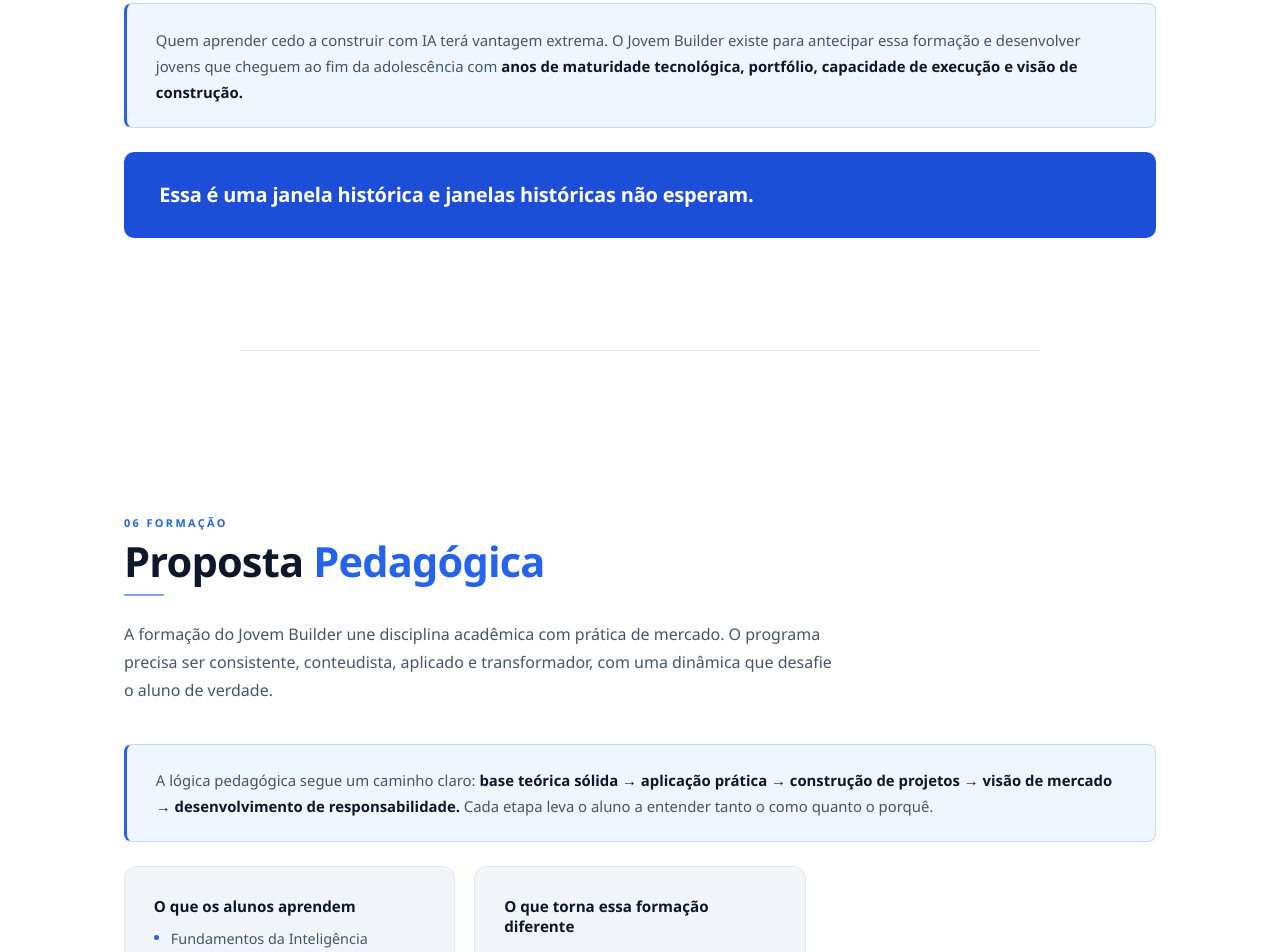
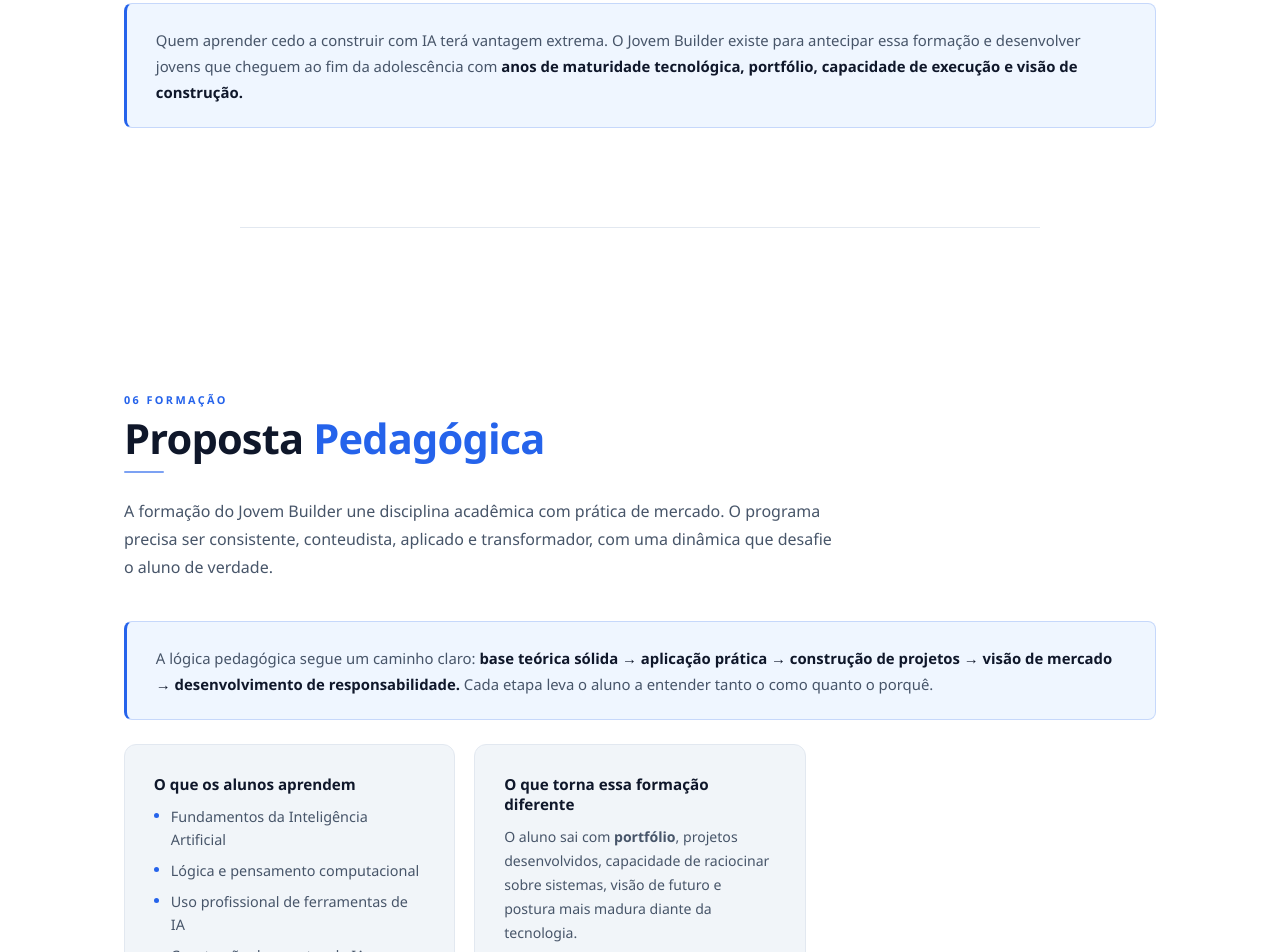
Before and after one commit to geovanamarques662-ux/jovem-builder-apresentacao, a plain HTML site: page proposta.html in a window 1280 px wide. Shown: the part 4736-5688 px from the top of the page. Drawn offline with Linux system fonts and the light colour scheme.

Commit message:
remove frase da janela histórica

```diff
--- a/proposta.html
+++ b/proposta.html
@@ -653,9 +653,6 @@
     Quem aprender cedo a construir com IA terá vantagem extrema. O Jovem Builder existe para antecipar essa formação e desenvolver jovens que cheguem ao fim da adolescência com <strong>anos de maturidade tecnológica, portfólio, capacidade de execução e visão de construção.</strong>
   </div>
 
-  <div class="lema reveal" style="margin-top:1.5rem;">
-    Essa é uma janela histórica e janelas históricas não esperam.
-  </div>
 </section>
 
 <hr class="sep">
```
